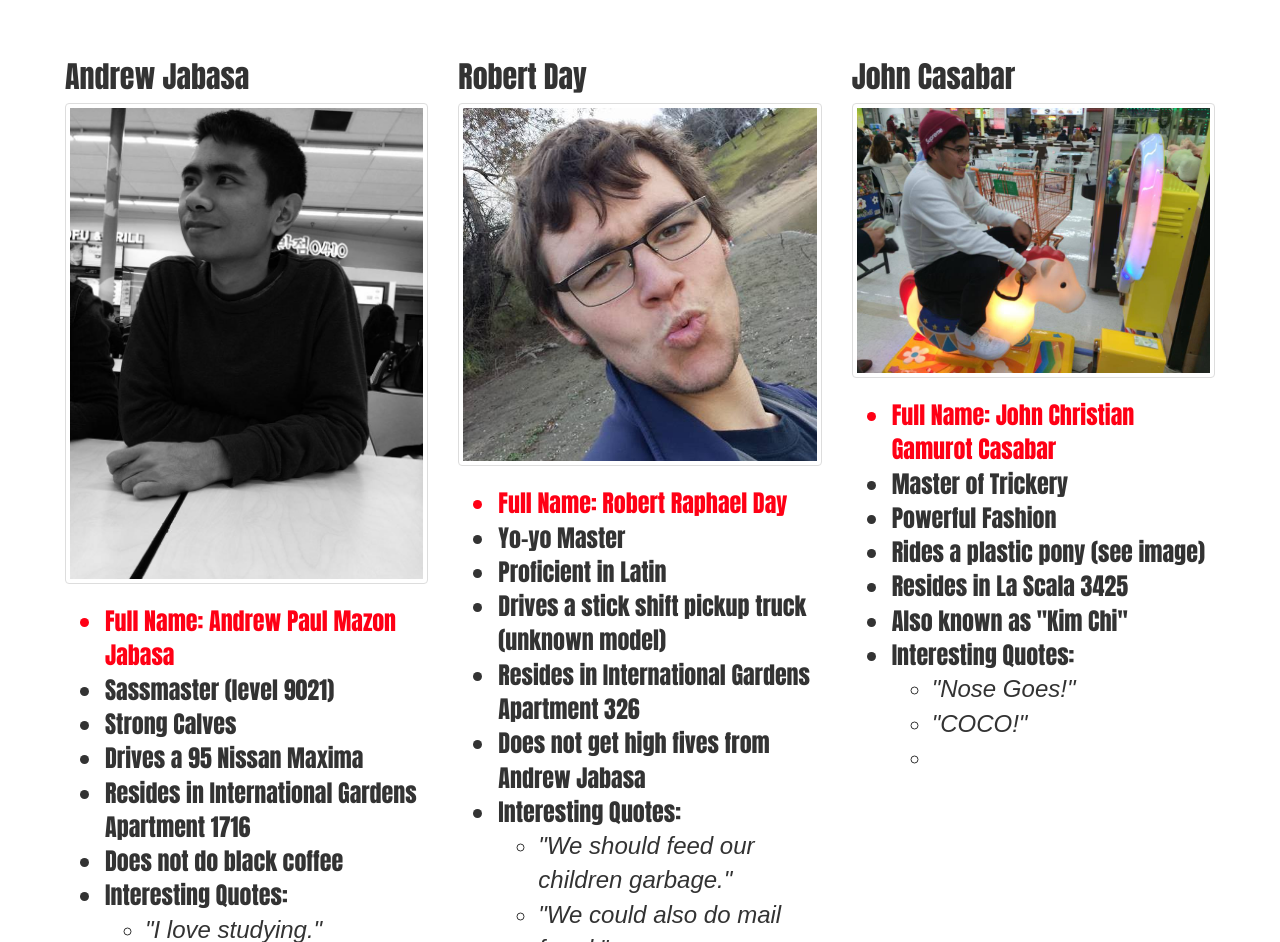
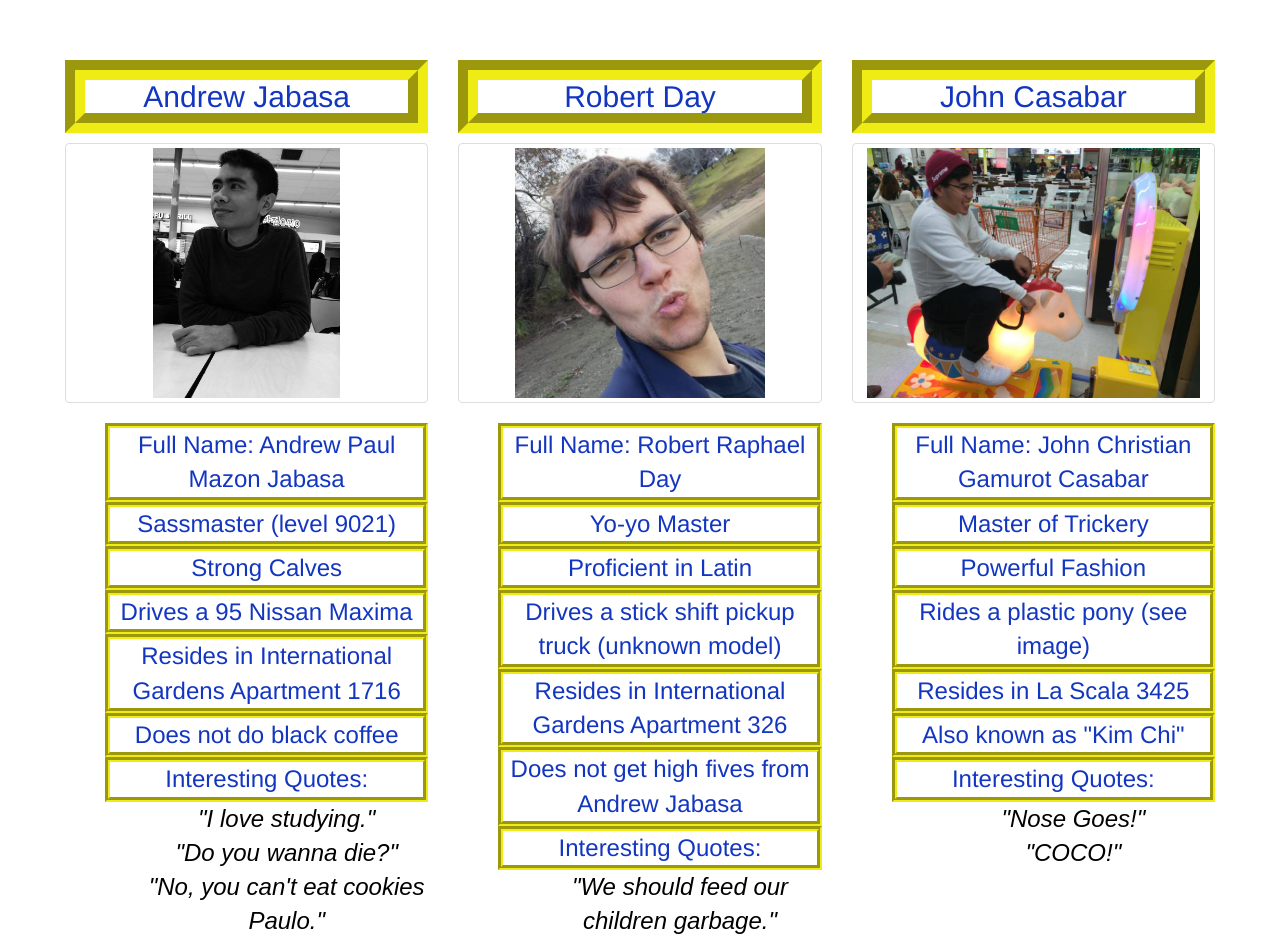
Before and after one commit to KoShinRyo/KoShinRyo.github.io, a plain HTML site: page index.html in a window 1280 px wide. Shown: the part 500-1442 px from the top of the page. Drawn offline with Linux system fonts and the light colour scheme.

Commit message:
changed image sizes, colors, and centering

```diff
--- a/jrbrosstylesheet.css
+++ b/jrbrosstylesheet.css
@@ -1,11 +1,12 @@
 * {
-  font-family: impact;
+  font-family: helvetica;
 }
 .jumbotron {
   height: 500px;
   background-image: url('img/jumboE.jpg');
   position: relative;
   font-family: impact;
+  text-align: center;
 }
 
 /* How to make Sidebars work? */
@@ -13,14 +14,13 @@
   position: absolute;
   float: left;
   width: 20px;
-  background-color: blue;
 }
 
 #sidebarR {
   position: absolute;
+  background-color: blue;
   float: right;
-  width: 20px;
-  background-color: gold;
+  width: 200px;
 }
 /* end Sidebars */
 
@@ -36,10 +36,22 @@
 
 .profile {
   font-size: 30px;
+  color: #1336C1;
+  border-style: groove;
+  border-color: #EFEB15;
+  border-width: 20px;
+  text-align: center;
 }
 
 .details li {
+  color: #1336C1;
   font-size: 24px;
+  border: 10px 10px 10px 10px;
+  border-color: #EFEB15;
+  border-width: thick;
+  border-style: groove;
+  list-style-type: none;
+  text-align: center;
 }
 
 .fn {
@@ -50,8 +62,14 @@
   font-family: sans-serif;
   font-style: italic;
   font-size: 24px;
+  border-style: none;
+  color: #000;
 }
 
 .link a {
   font-size: 18px;
 }
+
+.thumbnail img {
+  height: 250px;
+}
```
